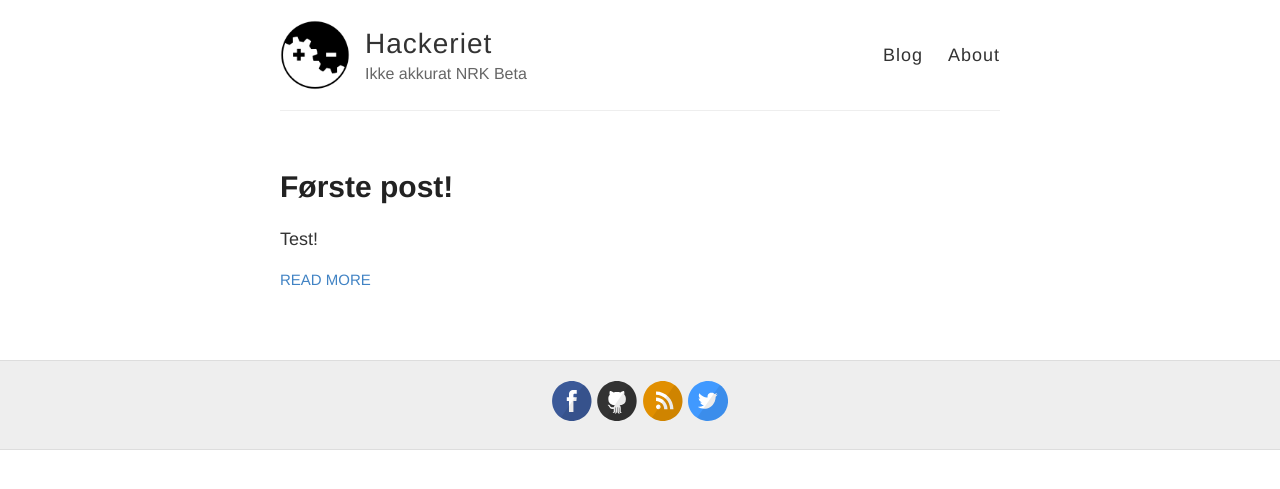
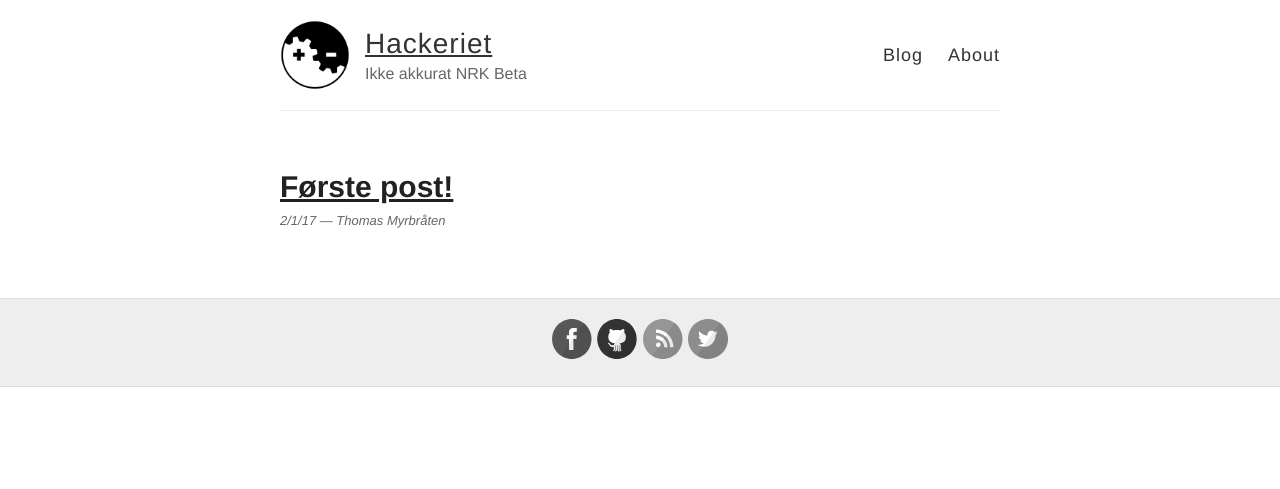
Before and after one commit to labanskoller/hackeriet_blog, a Jekyll site: the page built from index.html, in a window 1280 px wide. Shown: the top 489 px of the page. Built offline with Jekyll 4.4.1, drawn with Linux system fonts in a browser that asks for light colours.

Commit message:
More layout changes

```diff
--- a/_config.yml
+++ b/_config.yml
@@ -10,6 +10,8 @@ description: Ikke akkurat NRK Beta
 
 # URL of your avatar or profile pic (you could use your GitHub profile pic)
 avatar: /blog/images/hackeriet-logo.png
+
+excerpt_separator: "" # Try with full text on front page
 
 #
 # Flags below are optional
--- a/_layouts/post.html
+++ b/_layouts/post.html
@@ -5,16 +5,12 @@ layout: default
 <article class="post">
   <h1>{{ page.title }}</h1>
   <div class="author">
-     {{ page.author }} <!-- // {{ page.category}} -->
+      {{ post.date | date: "%-d/%-m/%y" }} — {{ post.author }}
   </div>
 
   <div class="entry">
     {{ content }}
   </div>
 
-  <div class="date">
-    Written on {{ page.date | date: "%B %e, %Y" }}
-  </div>
-
   {% include disqus.html %}
 </article>
--- a/index.html
+++ b/index.html
@@ -8,11 +8,15 @@ layout: default
 
         <h1><a href="{{ site.baseurl }}{{ post.url }}">{{ post.title }}</a></h1>
 
+        <div class="author">
+            {{ post.date | date: "%-d/%-m/%y" }} — {{ post.author }}
+        </div>
+
         <div class="entry">
             {{ post.excerpt }}
         </div>
 
-      <a href="{{ site.baseurl }}{{ post.url }}" class="read-more">Read More</a>
+        <!--  <a href="{{ site.baseurl }}{{ post.url }}" class="read-more">Read More</a> -->
     </article>
     {% endfor %}
 </div>
--- a/style.scss
+++ b/style.scss
@@ -47,8 +47,10 @@ h1, h2, h3, h4, h5, h6 {
 h1 {
   font-size: 30px;
   a {
-    color: inherit;
+      color: inherit;
+      text-decoration: underline; // Make it clear this is actually the permalink
   }
+  margin-bottom: 0;
 }
 
 h2 {
@@ -123,6 +125,7 @@ img {
 .author {
     color: $gray;
     font-size: small;
+    font-style: italic;
 }
 
 // Specify the color of the selection
@@ -286,6 +289,7 @@ nav {
 footer {
   padding: 20px 0;
   text-align: center;
+  filter: grayscale(100%);
 }
 
 // Settled on moving the import of syntax highlighting to the bottom of the CSS
```
Also changed, not shown: _posts/template.md (+2 -0 lines). Lines whose indentation alone changed are shown as unchanged.
